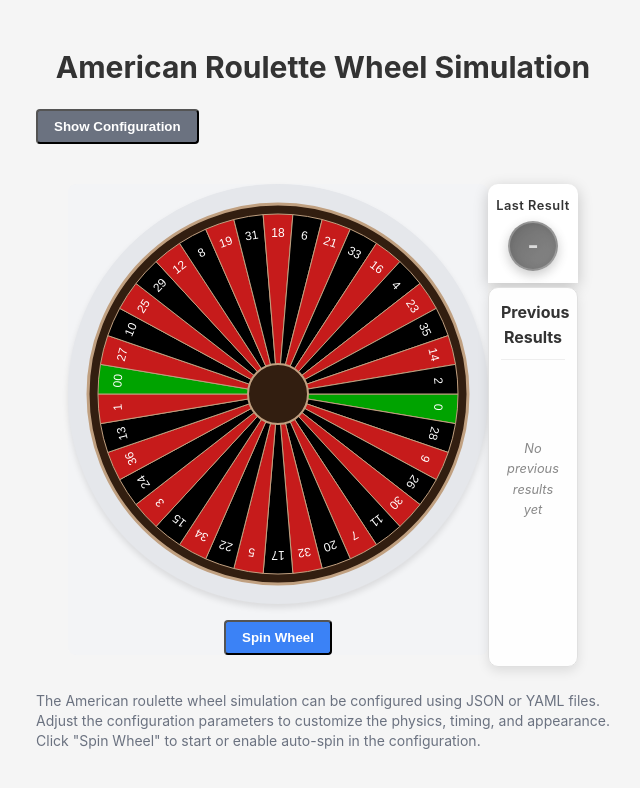
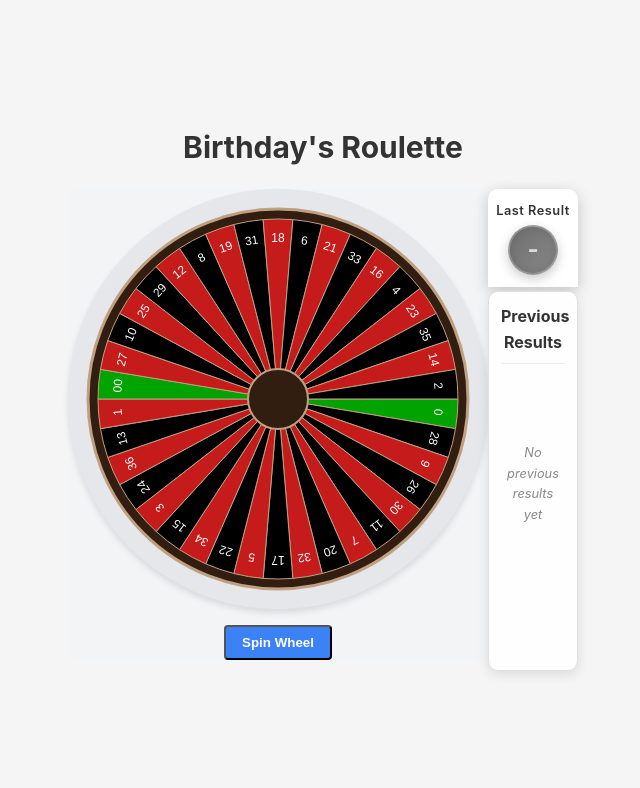
Before and after one commit to argearriojas-misc/roulette-wheel-app, a React (Vite) app in the folder roulette-wheel-app/: page / in a window 1280 px wide. Shown: the top 788 px of the page, without its empty margins (317-957 px from the left). Built offline with nearby package versions, Linux system fonts and the light colour scheme.

Commit message:
Update title to Birthday's Roulette and remove config panel and footer text

```diff
--- a/roulette-wheel-app/src/App.jsx
+++ b/roulette-wheel-app/src/App.jsx
@@ -66,14 +66,14 @@ const App = () => {
 
   return (
     <div className="flex flex-col items-center justify-center p-6 mx-auto max-w-5xl">
-      <h1 className="mb-6 text-3xl font-bold">American Roulette Wheel Simulation</h1>
+      <h1 className="mb-6 text-3xl font-bold">Birthday's Roulette</h1>
 
-      <ConfigPanel
+      {/* <ConfigPanel
         config={config}
         onConfigChange={setConfig}
         show={showConfig}
         onToggleShow={toggleConfigPanel}
-      />
+      /> */}
 
       {/* Roulette wheel and history side by side */}
       <div className="flex flex-row justify-center items-start w-full gap-4">
@@ -86,12 +86,6 @@ const App = () => {
           <ResultHistory results={resultHistory} maxResults={maxHistoryResults - 1} />
         </div>
       </div>
-
-      <div className="mt-6 text-sm text-gray-500">
-        <p>The American roulette wheel simulation can be configured using JSON or YAML files.</p>
-        <p>Adjust the configuration parameters to customize the physics, timing, and appearance.</p>
-        <p>Click "Spin Wheel" to start or enable auto-spin in the configuration.</p>
-      </div>
     </div>
   );
 };
```
